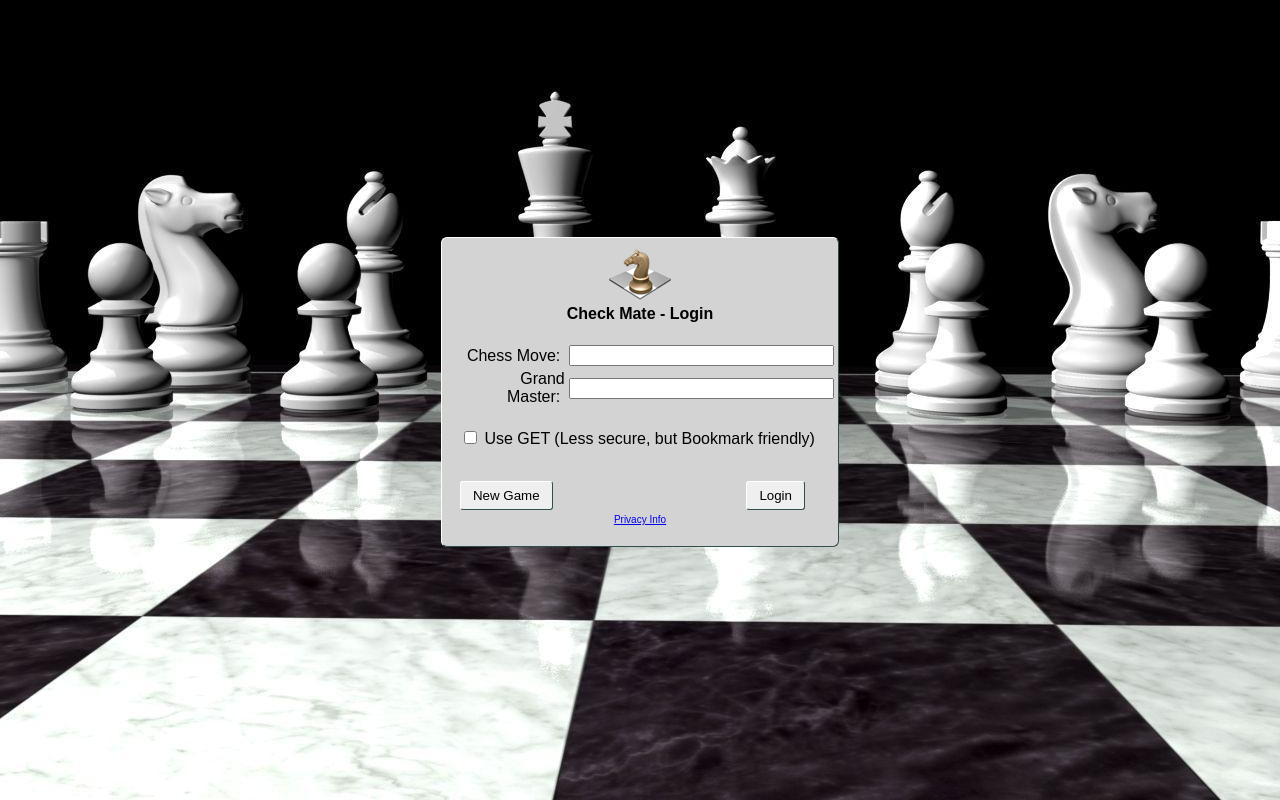
After one commit to codepoet80/checkmate-service, a PHP site: page /login.php in a window 1280 px wide. The commit adds this page. Run offline with PHP 8.4, Linux system fonts and the light colour scheme.

Commit message:
login, all CRUD ops working in Form

```diff
--- a/common.php
+++ b/common.php
@@ -1,10 +1,6 @@
 <?php
 
 function get_filename_from_move($move) {
-    $move = strtolower($move);
-    $move = str_replace("'", " ", $move);
-    $move = str_replace("to", "-", $move);
-    $move = str_replace(" ", "", $move);
     $file = $move . ".json";
     return "notations/" . $file;
 }
@@ -76,4 +72,30 @@ function convert_move_to_public_schema($data) {
     return $move;
 }
 
+function base64url_encode($data)
+{
+  // First of all you should encode $data to Base64 string
+  $b64 = base64_encode($data);
+
+  // Make sure you get a valid result, otherwise, return FALSE, as the base64_encode() function do
+  if ($b64 === false) {
+    return false;
+  }
+
+  // Convert Base64 to Base64URL by replacing “+” with “-” and “/” with “_”
+  $url = strtr($b64, '+/', '-_');
+
+  // Remove padding character from the end of line and return the Base64URL result
+  return rtrim($url, '=');
+}
+
+function base64url_decode($data, $strict = false)
+{
+  // Convert Base64URL to Base64 by replacing “-” with “+” and “_” with “/”
+  $b64 = strtr($data, '-_', '+/');
+
+  // Decode Base64 string and return the original data
+  return base64_decode($b64, $strict);
+}
+
 ?>
--- /dev/null
+++ b/login.php
@@ -0,0 +1,78 @@
+<html>
+<?php
+    include("common.php");
+    include("web-common.php");
+    setcookie("grandmaster", "", time() - 3600);
+?>
+<head>
+    <title>Check Mate - Your To Do List Anywhere</title>
+    <link rel="shortcut icon" href="favicon.ico">
+    <link rel="stylesheet" href="style.css">
+    <meta name="viewport" content="width=device-width, initial-scale=1, user-scalable=1" />
+    <script>
+        function swapTech() {
+            document.getElementById("divNewUser").innerHTML = "<input class='button' type='button' id='btnNew' value='New Game' onclick='createNew()'/>"
+        }
+        function createNew() {
+            alert ("I'll create a new game for you!");
+        }
+        function checkSubmit() {
+            //validate input
+                return true;
+        }
+    </script>
+</head>
+<body background='images/chessboard.jpg' class="login" onload="swapTech()">
+<?php
+//Debugging
+$errorMsg = "DEBUG...<br>";
+
+?>
+<table width="100%" height="100%" border="0" id="tableLayout">
+    <tr>
+        <td width="100%" height="100%" border="0" id="tdLayout" align="center">
+            <form method="POST" action="tasks.php" onsubmit="return checkSubmit()">
+                <table width="400" height="300" border="1" class="tableBorder">
+                    <tr>
+                        <td>
+
+                            <table width="100%" height="100%" bgcolor="lightgray" border="0" class="tableLogin">
+                                <tr>
+                                    <td colspan="3" align="center">
+                                        <img src="images/icon-64.png" /><br/>
+                                        <b>Check Mate - Login</b><br/>
+                                        &nbsp;
+                                    </td>
+                                </tr>
+                                <tr>
+                                    <td width="30">&nbsp;</td>
+                                    <td width="140" align="right">Chess Move:&nbsp; </td>
+                                    <td width="270"><input type="text" id="txtMove" name="move" size="30" /></td>
+                                </tr>
+                                <tr>
+                                    <td width="30">&nbsp;</td>
+                                    <td width="140" align="right">Grand Master:&nbsp; </td>
+                                    <td width="270"><input type="text" id="txtGrandmaster" name="grandmaster" size="30" /></td>
+                                </tr>
+                                <tr>
+                                    <td width="30">&nbsp;</td>
+                                    <td colspan="2" align="left">&nbsp;<br/><input type="checkbox" id="chkUseGet" name="useGet" /> Use GET (Less secure, but Bookmark friendly)<br/>&nbsp;</td>
+                                </tr>
+                                <tr>
+                                    <td width="30">&nbsp;</td>
+                                    <td align="left" valign="bottom"><div id="divNewUser"><a href="new-user.php">New Game</a></div></td>
+                                    <td align="right" valign="bottom"><input class="button" type="submit" id="btnSubmit" value="Login"/><img src="images/spacer.gif" width="30"></td>
+                                </tr>
+                                <tr>
+                                    <td colspan="3" align="center"><small><a href="privacy.html">Privacy Info</a></small><br/>&nbsp;</td>
+                                </tr>
+                            </table>
+                        </td>
+                    </tr>
+                </table>
+            </form>
+        </td>
+    </tr>
+</table>
+</body>
+</html>
--- a/style.css
+++ b/style.css
@@ -3,15 +3,14 @@ table,
 tr,
 td {
     font-family: sans-serif, 'Franklin Gothic Medium', 'Arial Narrow', Arial;
-    border-bottom: 1px solid white;
 }
 
 .taskListDetailCell {
-    padding-top: 18px;
+    no-padding-top: 18px;
 }
 
 body {
-    background-color: lightblue;
+    background-color: gray;
 }
 
 h2 {
@@ -30,5 +29,46 @@ h2 div span {
 }
 
 h2 div::before {
-    content: url('icon-64.png');
+    content: url('images/icon-64.png');
 }
+
+small {
+    font-size: x-small;
+}
+
+
+/* Login page */
+
+.login {
+    background-image: url('images/chessboard-3d.jpg');
+    background-position: center bottom;
+    background-repeat: no-repeat;
+    background-color: black;
+}
+
+.tableBorder {
+    border-collapse: collapse;
+    border: none;
+}
+
+.tableBorder td {
+    border-collapse: collapse;
+    border: none;
+}
+
+.tableLogin {
+    border-top: 1px solid white;
+    border-left: 1px solid white;
+    border-right: 1px solid darkslategray;
+    border-bottom: 1px solid darkslategray;
+    border-radius: 6px;
+}
+
+.button {
+    padding: 6px 12px 6px 12px;
+    border-top: 1px solid white;
+    border-left: 1px solid white;
+    border-right: 1px solid darkslategray;
+    border-bottom: 1px solid darkslategray;
+    border-radius: 3px;
+}
--- a/web-common.php
+++ b/web-common.php
@@ -57,4 +57,34 @@ function load_task_data($url, $notationFile, $grandmaster) {
     }
 }
 
+function try_make_move_from_input($input)
+{
+    $input = strtolower($input);
+    $input = str_replace(" to ", " ", $input);
+    $input = str_replace(" to", " ", $input);
+    $input = str_replace("to ", " ", $input);
+    $input = str_replace("to", " ", $input);
+    $input = str_replace(" - ", " ", $input);
+    $input = str_replace(" -", " ", $input);
+    $input = str_replace("- ", " ", $input);
+    $input = str_replace("-", " ", $input);
+    $input = str_replace("'", "", $input);
+    $inputParts = explode(" ", $input);
+    //TODO: also replace shorthands
+    if (array_count_values($inputParts) > 1) {
+        $move = $inputParts[0] . "-";
+        $count = 0;
+        foreach ($inputParts as $part)
+        {
+            if ($count > 0)
+                $move .= $part;
+            $count++;
+        }
+    }
+    if (file_exists(get_filename_from_move($move)))
+        return $move;
+    else
+        return false;
+}
+
 ?>
```
Also changed, not shown: tasks.php (+117 -58 lines), images/chessboard-3d.jpg (added), images/chessboard.jpg (added), images/chessboard.png (added), images/icon-64.gif (added), images/icon-64.jpg (added), images/icon-64.png (renamed from icon-64.png), images/icon.png (renamed from icon.png), images/spacer.gif (added), 1 other file.
